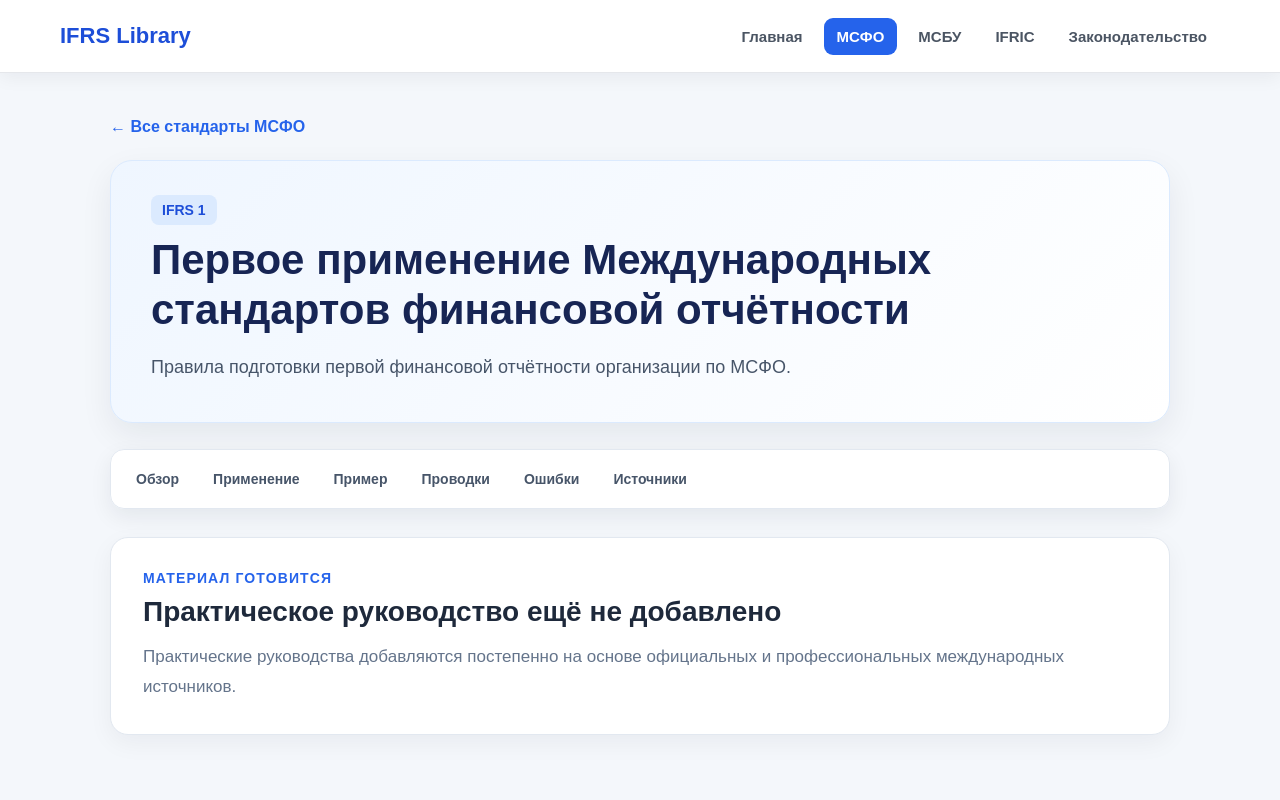
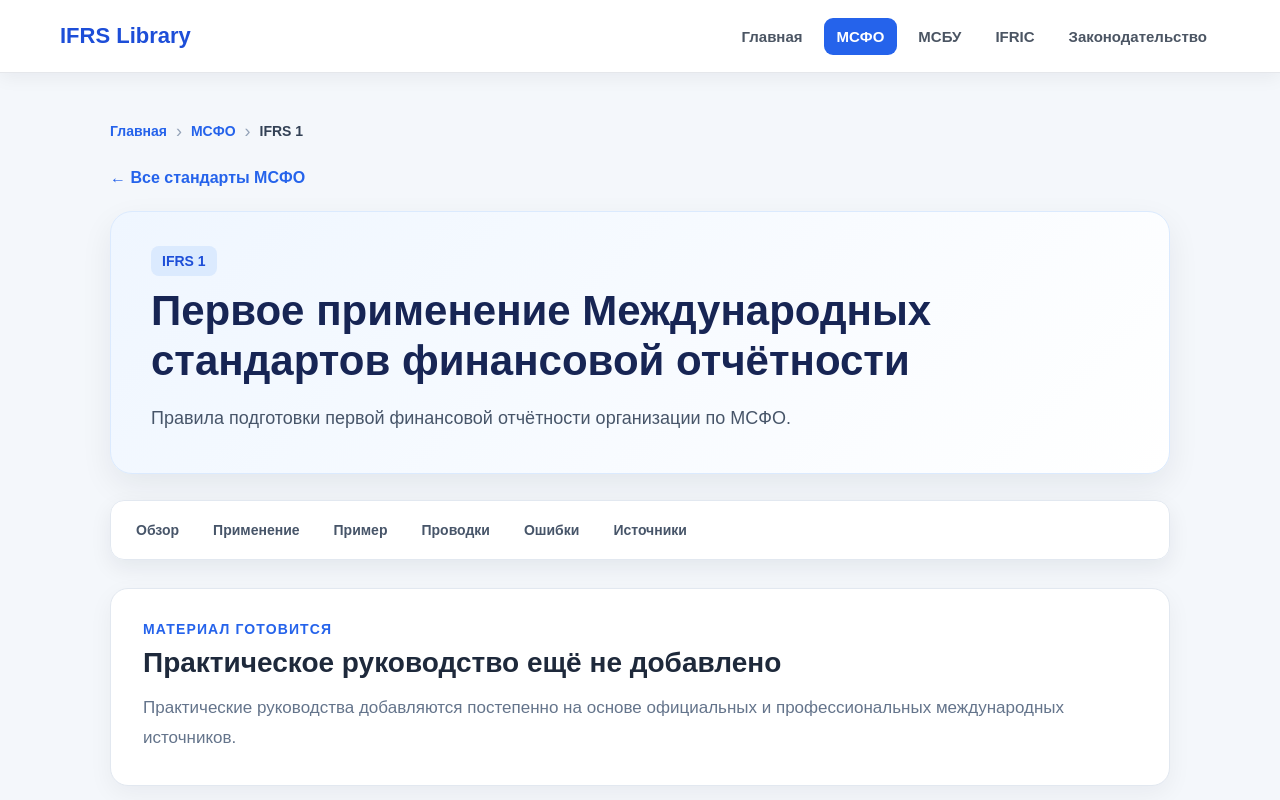
Before and after one commit to Timurkakz/ifrs-library, a React (Vite) app: page /ifrs/1 in a window 1280 px wide. Shown: the top 800 px of the page. Built offline with nearby package versions, Linux system fonts and the light colour scheme.

Commit message:
Добавил навигационную цепочку

```diff
--- a/src/App.css
+++ b/src/App.css
@@ -1549,3 +1549,64 @@
     padding-top: 40px;
   }
 }
+
+/* Навигационная цепочка */
+
+.breadcrumbs {
+  width: 100%;
+  max-width: 1200px;
+  margin: 0 auto 24px;
+}
+
+.breadcrumbs ol {
+  display: flex;
+  align-items: center;
+  flex-wrap: wrap;
+  gap: 9px;
+
+  margin: 0;
+  padding: 0;
+  list-style: none;
+}
+
+.breadcrumbs li {
+  display: inline-flex;
+  align-items: center;
+  gap: 9px;
+
+  color: #64748b;
+  font-size: 14px;
+  line-height: 1.5;
+}
+
+.breadcrumbs li:not(:last-child)::after {
+  color: #94a3b8;
+  content: "›";
+  font-size: 18px;
+}
+
+.breadcrumbs a {
+  color: #2563eb;
+  font-weight: 600;
+  text-decoration: none;
+}
+
+.breadcrumbs a:hover {
+  color: #1d4ed8;
+  text-decoration: underline;
+}
+
+.breadcrumbs span[aria-current="page"] {
+  color: #334155;
+  font-weight: 700;
+}
+
+@media (max-width: 600px) {
+  .breadcrumbs {
+    margin-bottom: 18px;
+  }
+
+  .breadcrumbs li {
+    font-size: 13px;
+  }
+}
--- /dev/null
+++ b/src/components/Breadcrumbs.jsx
@@ -0,0 +1,27 @@
+import { Link } from "react-router";
+
+function Breadcrumbs({ items }) {
+  return (
+    <nav className="breadcrumbs" aria-label="Навигационная цепочка">
+      <ol>
+        {items.map((item, index) => {
+          const isLast = index === items.length - 1;
+
+          return (
+            <li key={`${item.label}-${index}`}>
+              {item.to && !isLast ? (
+                <Link to={item.to}>{item.label}</Link>
+              ) : (
+                <span aria-current={isLast ? "page" : undefined}>
+                  {item.label}
+                </span>
+              )}
+            </li>
+          );
+        })}
+      </ol>
+    </nav>
+  );
+}
+
+export default Breadcrumbs;
--- a/src/pages/IFRSDetails.jsx
+++ b/src/pages/IFRSDetails.jsx
@@ -1,6 +1,7 @@
 import { Link, useParams } from "react-router";
 
 import Checklist from "../components/standards/Checklist.jsx";
+import Breadcrumbs from "../components/Breadcrumbs.jsx";
 import JournalEntries from "../components/standards/JournalEntries.jsx";
 import ScheduleTable from "../components/standards/ScheduleTable.jsx";
 import SourcesList from "../components/standards/SourcesList.jsx";
@@ -20,6 +21,8 @@ function IFRSDetails() {
   if (!standard) {
     return (
       <main className="standard-details-page">
+
+
         <section className="standard-not-found">
           <h1>Стандарт не найден</h1>
 
@@ -39,6 +42,24 @@ function IFRSDetails() {
 
   return (
     <main className="standard-details-page">
+
+<Breadcrumbs
+  items={[
+    {
+      label: "Главная",
+      to: "/",
+    },
+    {
+      label: "МСФО",
+      to: "/ifrs",
+    },
+    {
+      label: standard.code,
+    },
+  ]}
+/>
+
+
       <Link to="/ifrs" className="back-link">
         ← Все стандарты МСФО
       </Link>
```
